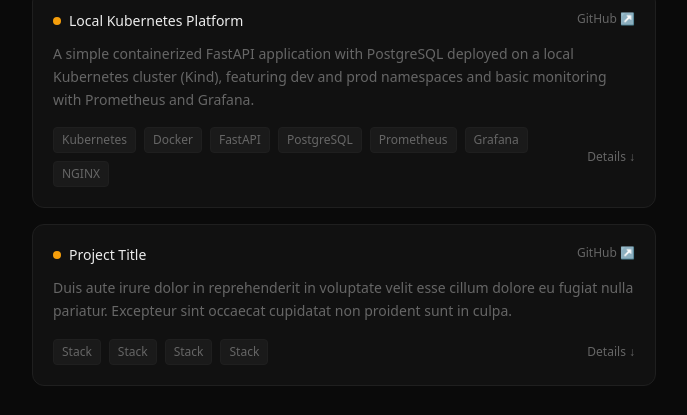
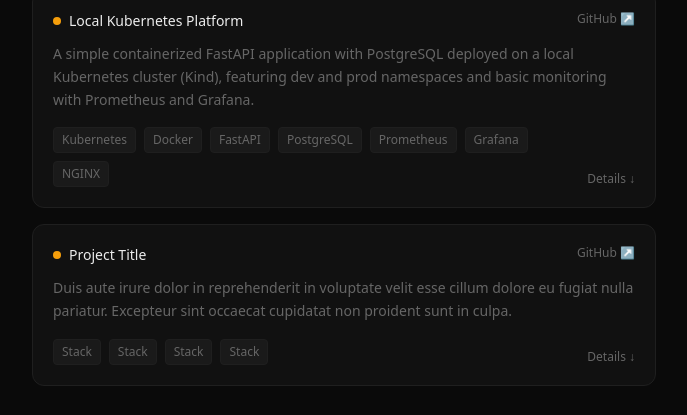
Before and after one commit to diogovalmeida/diogovalmeida.com, a Next.js app: page /projects in a window 1280 px wide. Shown: the part 340-755 px from the top of the page, without its empty margins (296-983 px from the left). Built offline with nearby package versions, Linux system fonts and the light colour scheme.

Commit message:
Change Details Button on Projects Page to Bottom Right

```diff
--- a/src/app/projects/page.tsx
+++ b/src/app/projects/page.tsx
@@ -112,7 +112,7 @@ function ProjectCard({ project, index, dotColor }: {
           {project.description}
         </p>
 
-        <div className="flex items-center justify-between gap-2">
+        <div className="flex items-end justify-between gap-2">
           <div className="flex gap-2 flex-wrap">
             {project.stack.map((tech, i) => (
               <span
@@ -126,7 +126,7 @@ function ProjectCard({ project, index, dotColor }: {
           </div>
           <motion.button
             onClick={() => setOpen(!open)}
-            className="text-xs shrink-0 ml-auto"
+            className="text-xs shrink-0"
             style={{ color: 'var(--muted)' }}
             whileHover={{ color: 'var(--text)', transition: snap }}
           >
```
